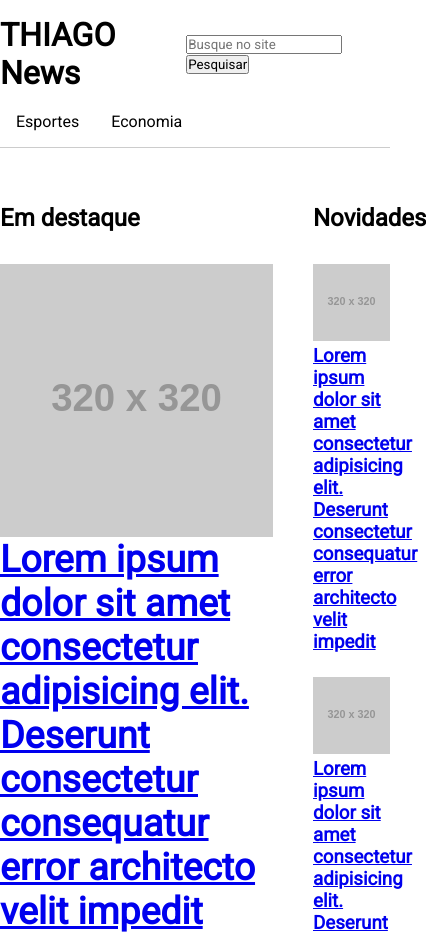
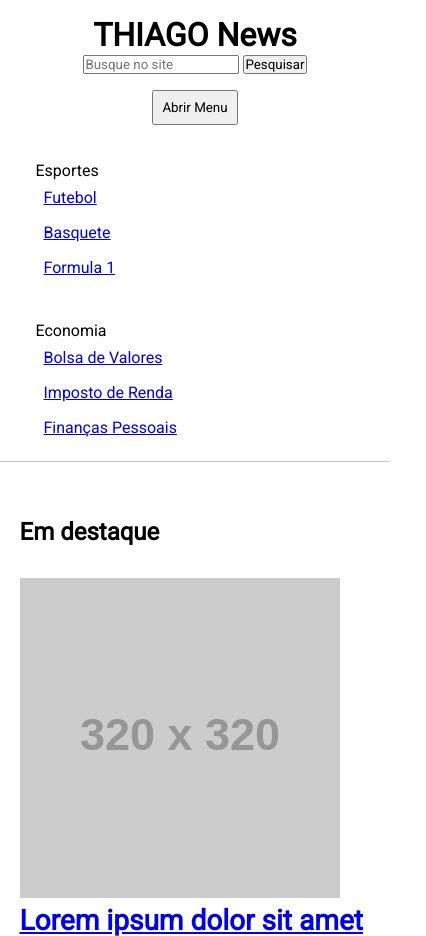
Before and after one commit to AlcidesThiago2016/Projeto-Thiago-News, a plain HTML site: page index.html in a window 390 px wide. Shown: the top 936 px of the page, 426 px wide, since content can reach past the window. Drawn offline with nearby package versions, Linux system fonts and the light colour scheme; placeholder pictures from the web are drawn by us.

Commit message:
Update responsiveness site

```diff
--- a/css/main.css
+++ b/css/main.css
@@ -98,3 +98,89 @@ aside .noticia {
     column-gap: 1%;
     row-gap: 5%;
 }
+
+@media screen and (max-width: 767px) {
+    .conteudo{
+        display: block;
+    }
+
+    .container{
+        max-width: 90%;
+    }
+
+    .destaque .noticia a {
+        display: block;
+        font-size: 1.5em;
+    }
+
+    .destaque .noticia img {
+        margin-right: 0;
+    }
+
+    .noticias{
+        display: block;
+    }
+
+    .noticias .noticia {
+        margin-bottom: 32px;
+    }
+
+    aside {
+        padding-left: 0;
+    }
+
+    header div.container {
+        flex-direction: column;
+    }
+
+    .sub-menu {
+        display: block;
+        width: 100%;
+        position: relative;
+        border: none;
+    }
+
+    .menu > li {
+        clear: both;
+    }
+
+    .sub-menu li {
+        display: block;
+        padding: 8px;
+    }
+
+    .botao-menu {
+        display: flex;
+        justify-content: center;
+        margin-top: 16px;
+        padding-bottom: 16px;
+    }
+
+    .botao-menu button {
+        padding: 8px;
+    }
+}
+
+@media screen and (min-width: 768px) and (max-width: 1023px) {
+    .container {
+        max-width: 90%;
+    }
+
+    .botao-menu {
+        display: none;
+    }
+
+    .destaque .noticia a {
+        font-size: 1.5em;
+    }
+
+    .noticias {
+        grid-template-columns: repeat(2, 49%);
+    }
+}
+
+@media screen and (min-width: 1024px) {
+    .botao-menu {
+        display: none;
+    }
+}
--- a/index.html
+++ b/index.html
@@ -17,6 +17,9 @@
                 <input type="search" placeholder="Busque no site">
                 <button type="submit">Pesquisar</button>
             </form>
+        </div>
+        <div class="botao-menu">
+            <button type="button">Abrir Menu</button>
         </div>
         <nav class="container">
             <ul class="menu">
@@ -125,5 +128,13 @@
             </section>
         </aside>
     </div>
+    <script src="https://code.jquery.com/jquery-3.7.1.min.js" integrity="sha256-/JqT3SQfawRcv/BIHPThkBvs0OEvtFFmqPF/lYI/Cxo=" crossorigin="anonymous"></script>
+    <script>
+        $(document).ready(function(){
+            $('.botao-menu button').click(function(){
+                $('.menu').slideToggle();
+            })
+        })
+    </script>
 </body>
 </html>
```
